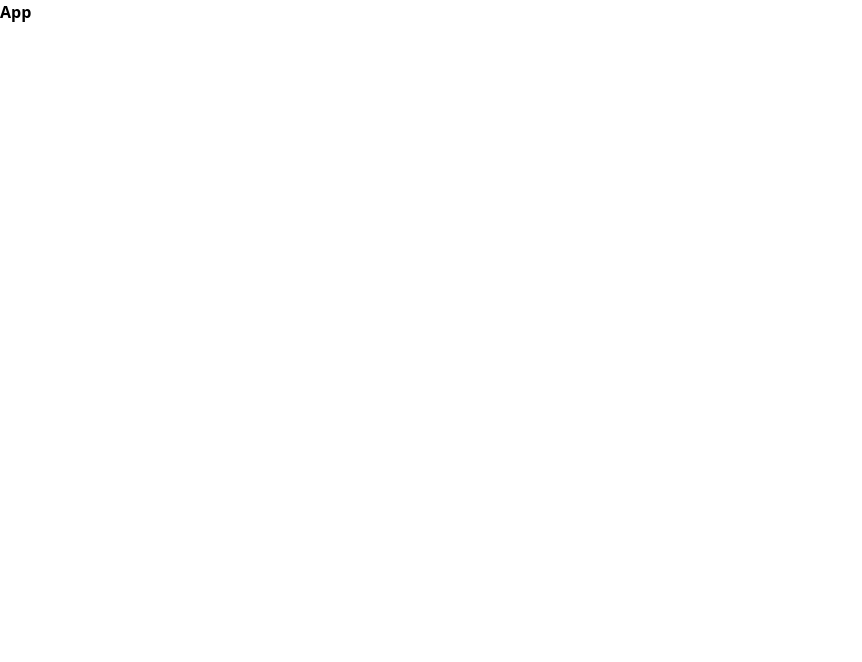
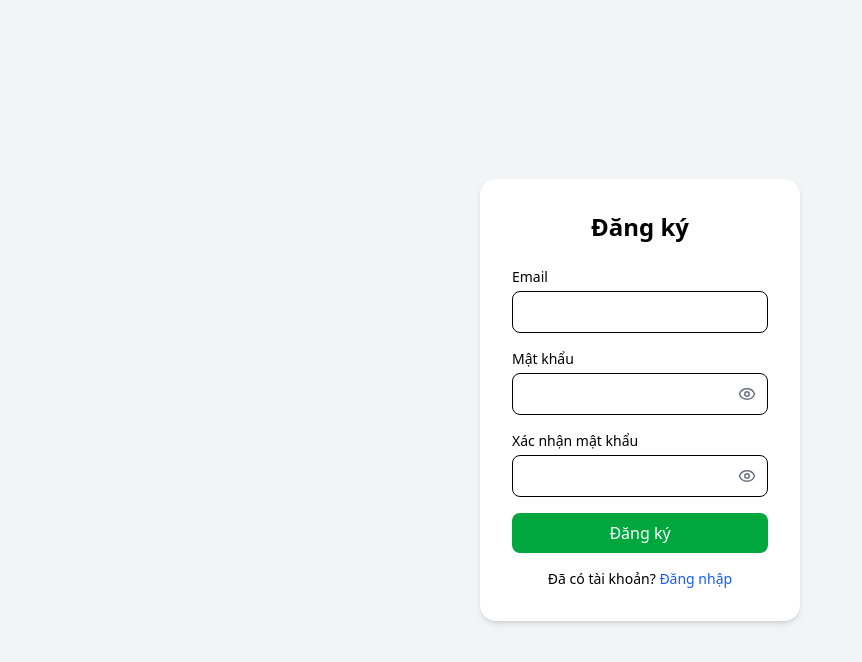
Before and after one commit to NTThong0710/COMP1069-CNPMNC-FE, a React (Vite) app in the folder client/: page /register in a window 1280 px wide. Shown: the top 662 px of the page, without its empty margins (0-862 px from the left). Built offline with nearby package versions, Linux system fonts and the light colour scheme.

Commit message:
đăng nhập/đăng ký

```diff
--- a/client/package.json
+++ b/client/package.json
@@ -11,8 +11,10 @@
   },
   "dependencies": {
     "@tailwindcss/vite": "^4.1.14",
+    "lucide-react": "^0.545.0",
     "react": "^19.1.1",
     "react-dom": "^19.1.1",
+    "react-router-dom": "^7.9.3",
     "tailwindcss": "^4.1.14"
   },
   "devDependencies": {
--- a/client/src/App.jsx
+++ b/client/src/App.jsx
@@ -1,9 +1,18 @@
-import React from 'react'
+import React from "react";
+import { BrowserRouter, Routes, Route } from "react-router-dom";
+import Login from "./pages/Login";
+import Register from "./pages/Register";
 
 const App = () => {
   return (
-    <div className='font-bold'>App</div>
-  )
-}
+    <BrowserRouter>
+      <Routes>
+        <Route path="/" element={<Login />} />
+        <Route path="/login" element={<Login />} />
+        <Route path="/register" element={<Register />} />
+      </Routes>
+    </BrowserRouter>
+  );
+};
 
-export default App
+export default App;
--- /dev/null
+++ b/client/src/components/InputField.jsx
@@ -0,0 +1,39 @@
+import React, { useState } from "react";
+import { Eye, EyeOff } from "lucide-react"; // 👁 icon đẹp từ thư viện lucide-react
+
+const InputField = ({ label, type, value, onChange }) => {
+    const [showPassword, setShowPassword] = useState(false);
+
+    const isPassword = type === "password";
+    const inputType = isPassword && showPassword ? "text" : type;
+
+    return (
+        <div className="mb-4">
+            <label className="block text-sm font-medium mb-1">{label}</label>
+
+            <div className="relative">
+                <input
+                    type={inputType}
+                    value={value}
+                    onChange={onChange}
+                    className="w-full border rounded-lg px-3 py-2 focus:ring focus:ring-blue-300 focus:outline-none pr-10"
+                    required
+                />
+
+                {/* 👁 Nút ẩn/hiện mật khẩu */}
+                {isPassword && (
+                    <button
+                        type="button"
+                        onClick={() => setShowPassword(!showPassword)}
+                        onMouseDown={(e) => e.preventDefault()}
+                        className="absolute inset-y-0 right-3 flex items-center text-gray-500 hover:text-gray-700"
+                    >
+                        {showPassword ? <EyeOff size={18} /> : <Eye size={18} />}
+                    </button>
+                )}
+            </div>
+        </div>
+    );
+};
+
+export default InputField;
--- /dev/null
+++ b/client/src/pages/Login.jsx
@@ -0,0 +1,54 @@
+import React, { useState } from "react";
+import InputField from "../components/InputField";
+import { Link } from "react-router-dom";
+
+const Login = () => {
+    const [email, setEmail] = useState("");
+    const [password, setPassword] = useState("");
+
+    const handleLogin = (e) => {
+        e.preventDefault();
+        console.log("Login with:", { email, password });
+        // 👉 Sau này sẽ gọi API: axios.post("/api/login", { email, password })
+    };
+
+    return (
+        <div className="flex items-center justify-center h-screen bg-gray-100">
+            <form
+                onSubmit={handleLogin}
+                className="bg-white p-8 rounded-2xl shadow-md w-80"
+            >
+                <h2 className="text-2xl font-bold mb-6 text-center">Đăng nhập</h2>
+
+                <InputField
+                    label="Email"
+                    type="email"
+                    value={email}
+                    onChange={(e) => setEmail(e.target.value)}
+                />
+                <InputField
+                    label="Mật khẩu"
+                    type="password"
+                    value={password}
+                    onChange={(e) => setPassword(e.target.value)}
+                />
+
+                <button
+                    type="submit"
+                    className="w-full bg-blue-600 text-white py-2 rounded-lg hover:bg-blue-700 transition"
+                >
+                    Đăng nhập
+                </button>
+
+                <p className="text-sm text-center mt-4">
+                    Chưa có tài khoản?{" "}
+                    <Link to="/register" className="text-blue-600 hover:underline">
+                        Đăng ký
+                    </Link>
+                </p>
+            </form>
+        </div>
+    );
+};
+
+export default Login;
--- /dev/null
+++ b/client/src/pages/Register.jsx
@@ -0,0 +1,73 @@
+import React, { useState } from "react";
+import InputField from "../components/InputField";
+import { Link } from "react-router-dom";
+
+const Register = () => {
+    const [email, setEmail] = useState("");
+    const [password, setPassword] = useState("");
+    const [confirmPassword, setConfirmPassword] = useState("");
+    const [error, setError] = useState("");
+
+    const handleRegister = (e) => {
+        e.preventDefault();
+
+        if (password !== confirmPassword) {
+            setError("Mật khẩu xác nhận không khớp!");
+            return;
+        }
+
+        setError("");
+        console.log("Register:", { email, password });
+
+        // 👉 Sau này gọi API thật ở đây
+        // axios.post("/api/register", { email, password })
+    };
+
+    return (
+        <div className="flex items-center justify-center h-screen bg-gray-100">
+            <form
+                onSubmit={handleRegister}
+                className="bg-white p-8 rounded-2xl shadow-md w-80"
+            >
+                <h2 className="text-2xl font-bold mb-6 text-center">Đăng ký</h2>
+
+                <InputField
+                    label="Email"
+                    type="email"
+                    value={email}
+                    onChange={(e) => setEmail(e.target.value)}
+                />
+                <InputField
+                    label="Mật khẩu"
+                    type="password"
+                    value={password}
+                    onChange={(e) => setPassword(e.target.value)}
+                />
+                <InputField
+                    label="Xác nhận mật khẩu"
+                    type="password"
+                    value={confirmPassword}
+                    onChange={(e) => setConfirmPassword(e.target.value)}
+                />
+
+                {error && <p className="text-red-500 text-sm mb-3">{error}</p>}
+
+                <button
+                    type="submit"
+                    className="w-full bg-green-600 text-white py-2 rounded-lg hover:bg-green-700 transition"
+                >
+                    Đăng ký
+                </button>
+
+                <p className="text-sm text-center mt-4">
+                    Đã có tài khoản?{" "}
+                    <Link to="/login" className="text-blue-600 hover:underline">
+                        Đăng nhập
+                    </Link>
+                </p>
+            </form>
+        </div>
+    );
+};
+
+export default Register;
```
Also changed, not shown: 1 other file (tests, documents, lock files or other folders).
